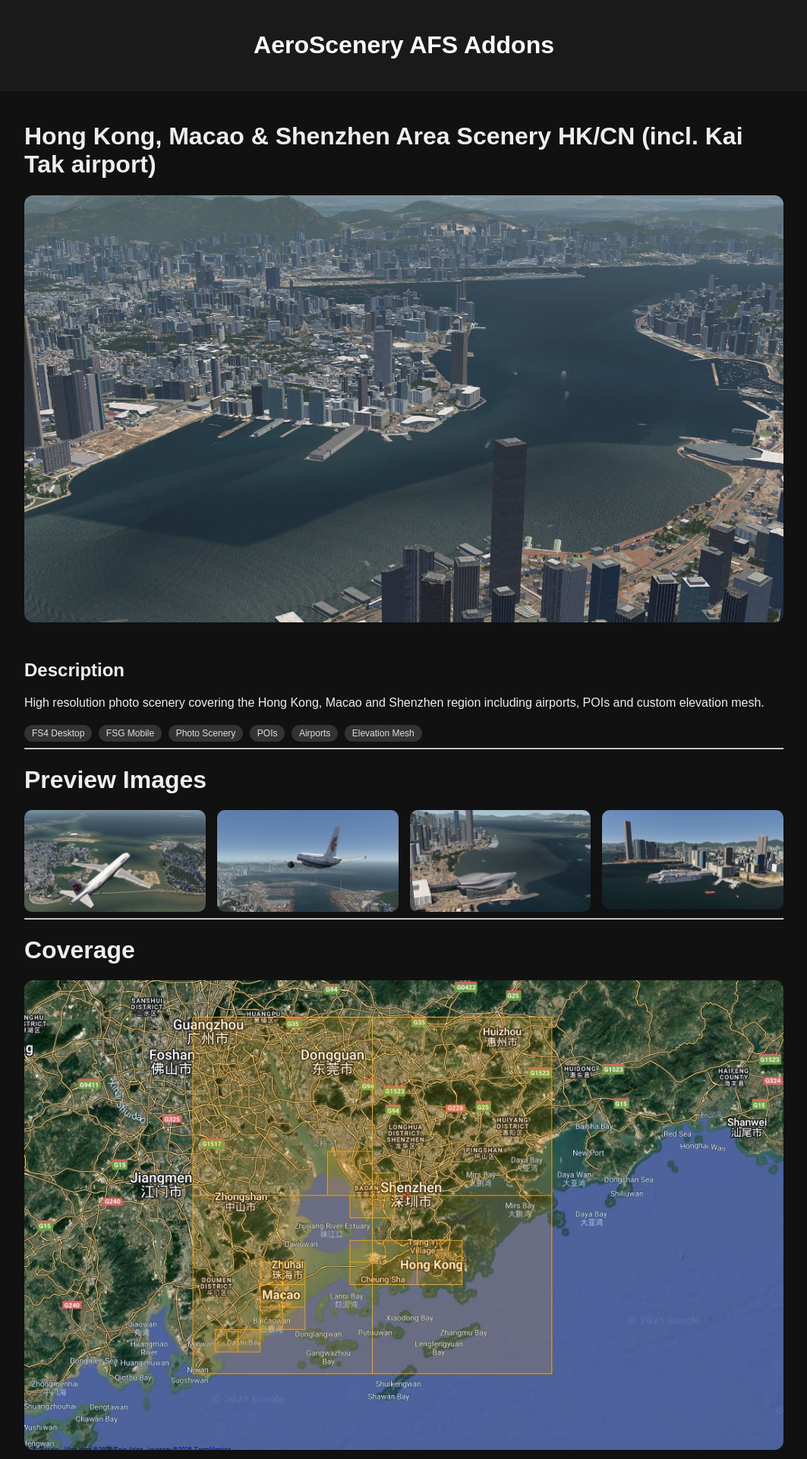
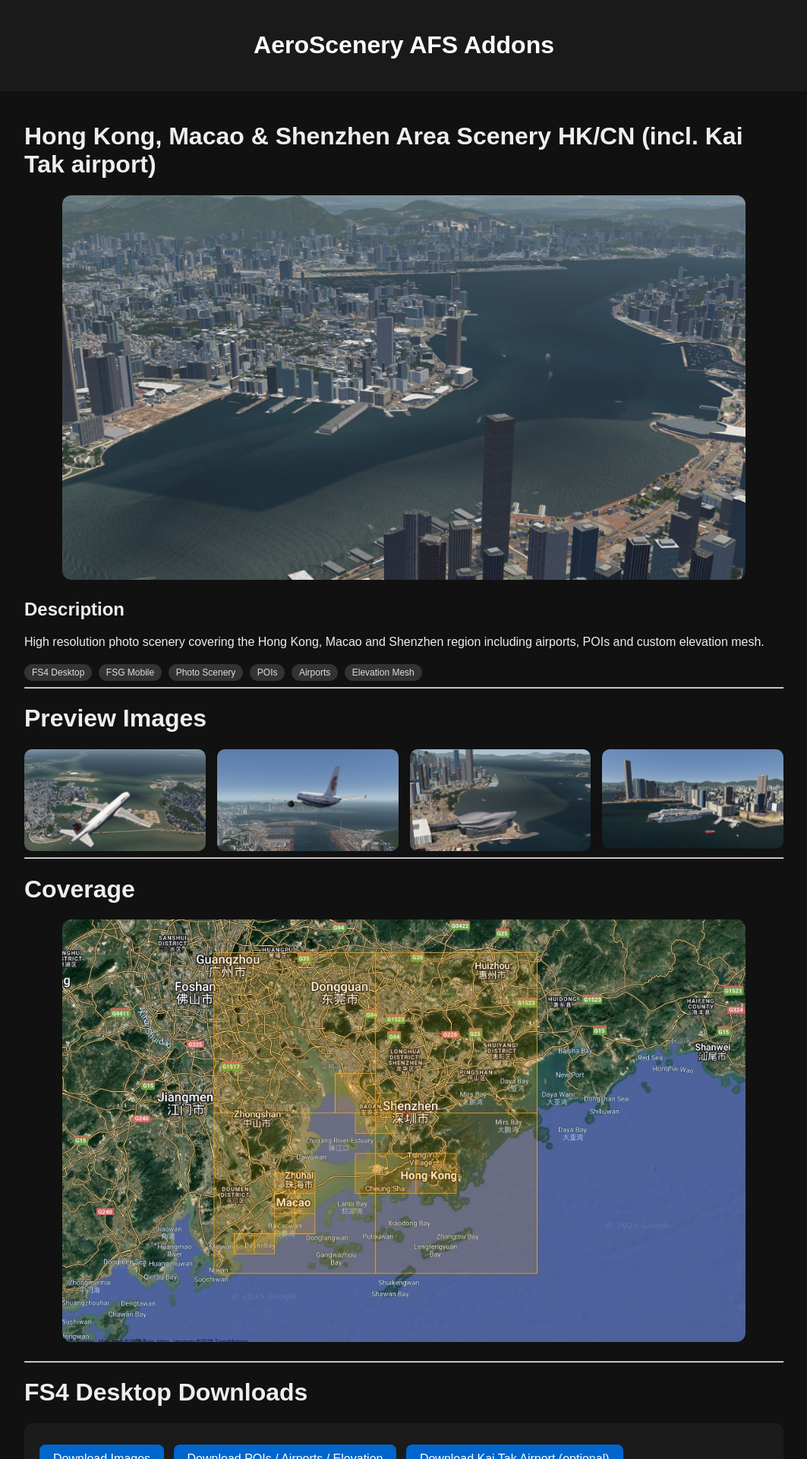
Before and after one commit to chrispriv/aeroscenery-afs_addons, a Jekyll site: the page built from scenery/hk_hongkong_macao_shenzhen.md, in a window 1280 px wide. Shown: the top 1920 px of the page at 76% size, without its empty margins (108-1171 px from the left). Built offline with Jekyll 4.4.1, drawn with Linux system fonts in a browser that asks for light colours; some of the changed text lies outside the part shown.

Commit message:
Develop a basic structure with layout - on scenery level (fix)
Develop a basic structure with layout - on scenery level (fix)

```diff
--- a/assets/css/style.css
+++ b/assets/css/style.css
@@ -136,8 +136,10 @@ a {
 
 .hero-image {
   width: 100%;
+  max-width: 900px;
+  display: block;
+  margin: 0 auto 25px auto;
   border-radius: 12px;
-  margin-bottom: 25px;
 }
 
 .preview-grid {
--- a/scenery/hk_hongkong_macao_shenzhen.md
+++ b/scenery/hk_hongkong_macao_shenzhen.md
@@ -53,12 +53,16 @@ src="../assets/images/scenery/hk_hongkong_macao_shenzhen/coverage.jpg">
 
 <div class="download-panel">
 
-<a class="download-button" href="#">
+<a class="download-button" href="https://drive.google.com/file/d/13GJSlpD6WnxAGVdrnHv1yhKgvniyGydD/view?usp=drive_link">
 Download Images
 </a>
 
-<a class="download-button" href="#">
+<a class="download-button" href="https://drive.google.com/file/d/17vkMHelgdc0gLa2ELzFU9RwWoju82PXM/view?usp=drive_link">
 Download POIs / Airports / Elevation
+</a>
+
+<a class="download-button" href="https://drive.google.com/file/d/19ewDOZ40NYXznbJr-9iVtXsS8rF9OrDO/view?usp=drive_link">
+Download Kai Tak Airport (optional)
 </a>
 
 </div>
@@ -69,27 +73,16 @@ Download POIs / Airports / Elevation
 
 <div class="download-panel">
 
-<a class="download-button" href="#">
+<a class="download-button" href="https://drive.google.com/file/d/1ki_fZs_9dn2DpOGlWu4kUiCWrTd4XdCS/view?usp=drive_link">
 Download Images
 </a>
 
-<a class="download-button" href="#">
+<a class="download-button" href="https://drive.google.com/file/d/1bgW9Q84lVZrL2zRop6sfVANKjbBNdbsL/view?usp=drive_link">
 Download POIs / Airports / Elevation
 </a>
 
-</div>
-
----
-
-# Optional Kai Tak Airport
-
-<div class="download-panel">
-
-Historic Kai Tak airport addon for nostalgic flights
-into old Hong Kong.
-
-<a class="download-button" href="#">
-Download Kai Tak Addon
+<a class="download-button" href="https://drive.google.com/file/d/1UG_NfAlsitFlmmTf7GsWQvzvazoDdQKh/view?usp=drive_link">
+Download Kai Tak Airport (optional)
 </a>
 
 </div>
```
